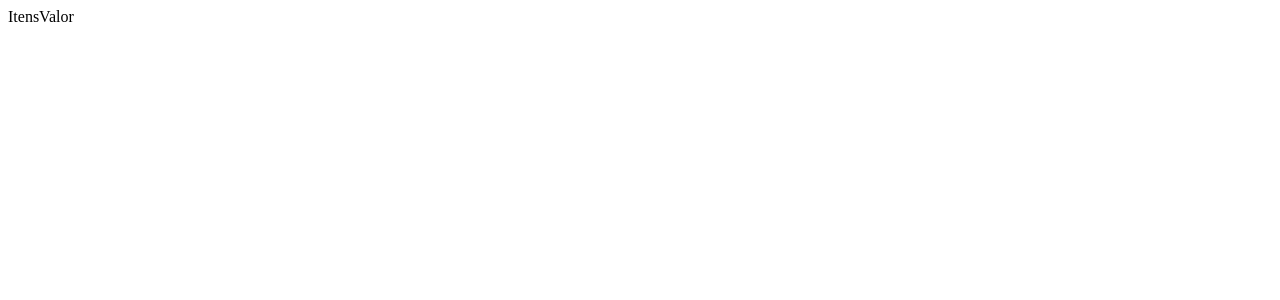
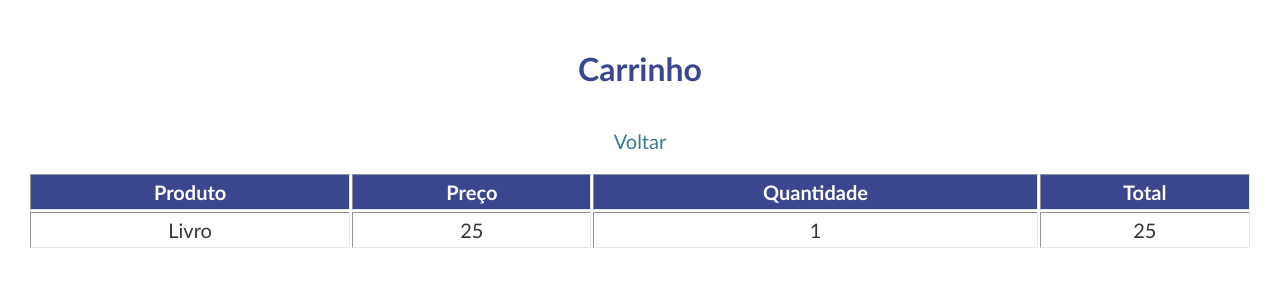
Before and after one commit to MariaBruning15/livros, a PHP site: page /carrinho.php in a window 1280 px wide. Before the commit the part shown is almost empty. Shown: the top 300 px of the page. Run offline with PHP 8.4, Linux system fonts and the light colour scheme.

Commit message:
atualizações

```diff
--- a/cadastro.php
+++ b/cadastro.php
@@ -27,6 +27,7 @@ setcookie("senha");
                 <input type="text" name="nome" placeholder="nome de usuário" class="texto"><br>
                 <input type="text" name="email" placeholder="email" class="texto"><br>
                 <input type="password" name="senha" placeholder="senha" class="texto"><br>
+                <input type="text" name="telefone" placeholder="telefone" class="texto"><br>
                 <input type="date" name="data" id="" class="texto"> <br> <br>
 
 
--- a/carrinho.php
+++ b/carrinho.php
@@ -1,21 +1,38 @@
 <!DOCTYPE html>
+<html>
+
 <html lang="en">
+
 <head>
     <meta charset="UTF-8">
     <meta name="viewport" content="width=device-width, initial-scale=1.0">
-    <title>Carrinho de compras</title>
+    <link rel="stylesheet" type="text/css" href="./css/carrinho.css">
+    <title>Carrinho</title>
 </head>
+
 <body>
+    <div class="container">
+        <h1>Carrinho</h1>
+        <br>
+        <a href="index.php">Voltar</a>
+        <br>
 
-<table>
-    <td>
-        <tr>Itens</tr>
-    </td>
+        <table border="1">
+            <tr>
+                <th>Produto</th>
+                <th>Preço</th>
+                <th>Quantidade</th>
+                <th>Total</th>
+            </tr>
+            <tr>
+                <td>Livro</td>
+                <td>25</td>
+                <td>1</td>
+                <td>25</td>
+            </tr>
 
-    <td>
-        <tr>Valor</tr>
-    </td>
-</table>
+        </table>
+    </div>
+</body>
 
-</body>
 </html>
--- a/css/cadastro.css
+++ b/css/cadastro.css
@@ -34,7 +34,6 @@
     height: 50px;
     font-size: 18px;
     margin-top: 20px;
-
 }
 
 .button{
--- /dev/null
+++ b/css/carrinho.css
@@ -0,0 +1,37 @@
+.container{
+    display: flex;
+    flex-direction: column;
+    justify-content: center;
+    font-family: 'Gill Sans', 'Gill Sans MT', Calibri, 'Trebuchet MS', sans-serif;
+    margin: auto;
+    padding: 20px;
+}
+table{
+    font-size: 20px;
+    border: #e7e7e7;
+    text-align: center;
+
+}
+
+th{
+    background-color: #3A478E;
+    color: white;
+    padding: 5px;
+}
+
+td{
+ color: rgb(54, 54, 54);
+ padding: 5px;
+}
+
+h1{
+    color: #3A478E;
+    text-align: center;
+}
+
+a{
+    text-decoration: none;
+    color: #3A7A8E;
+    text-align: center;
+    font-size: 20px;
+}
```
Also changed, not shown: img/41afCn3PQUL._SY344_BO1,204,203,200_.jpg (added), img/41xVhz5sL1L._SX346_BO1,204,203,200_.jpg (added), img/51WdTo-eeEL._SX341_BO1,204,203,200_.jpg (added), img/download (1).jpeg (added), img/download (2).jpeg (added), img/ea1d951e-4ad2-4bd3-a8c8-e6ada593fd70.png (added), img/f_1593786681135.jpg (added), img/images (1).jpeg (added), img/images.jpeg (added).
